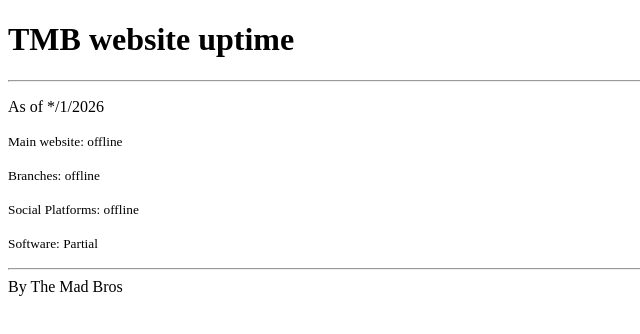
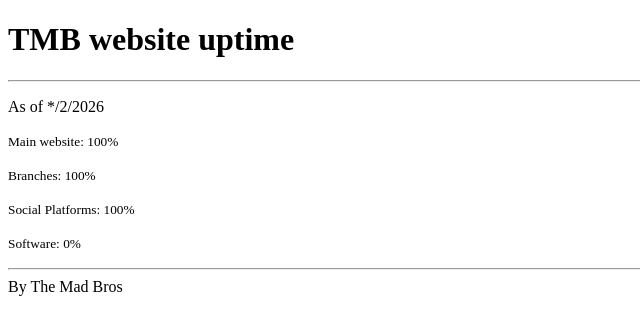
Before and after one commit to andy-and-terry/themadbros, a plain HTML site: page uptime/index.html in a window 1280 px wide. Shown: the full height of the page, 0-640 px from the left. Drawn offline with Linux system fonts and the light colour scheme.

Commit message:
Update index.html

```diff
--- a/uptime/index.html
+++ b/uptime/index.html
@@ -6,11 +6,11 @@
 <body>
   <h1>TMB website uptime</h1>
   <hr>
-  <p>As of */1/2026</p>
-  <p><small>Main website: offline</small></p>
-  <p><small>Branches: offline</small></p>
-  <p><small>Social Platforms: offline</small></p>
-  <p><small>Software: Partial</small></p>
+  <p>As of */2/2026</p>
+  <p><small>Main website: 100%</small></p>
+  <p><small>Branches: 100%</small></p>
+  <p><small>Social Platforms: 100%</small></p>
+  <p><small>Software: 0%</small></p>
   <hr>
   <footer>By The Mad Bros</footer>
 </body>
```
